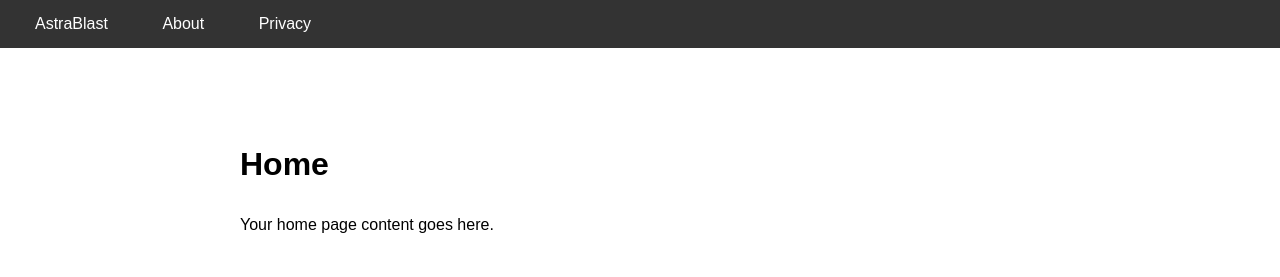
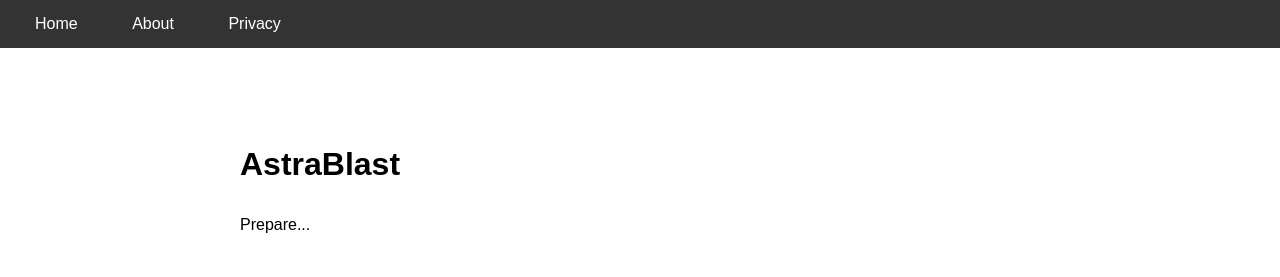
Before and after one commit to asimyaqoob-dev/astrablastgame-website, a plain HTML site: page index.html in a window 1280 px wide. Drawn offline with Linux system fonts and the light colour scheme.

Commit message:
Update index.html

```diff
--- a/index.html
+++ b/index.html
@@ -33,14 +33,14 @@
 </head>
 <body>
     <nav>
-        <a href="index.html">AstraBlast</a>
+        <a href="index.html">Home</a>
         <a href="about.html">About</a>
         <a href="privacy.html">Privacy</a>
     </nav>
     <div class="content">
-        <h1>Home</h1>
+        <h1>AstraBlast</h1>
         <!-- Paste your home content here -->
-        <p>Your home page content goes here.</p>
+        <p>Prepare...</p>
     </div>
 </body>
 </html>
```
